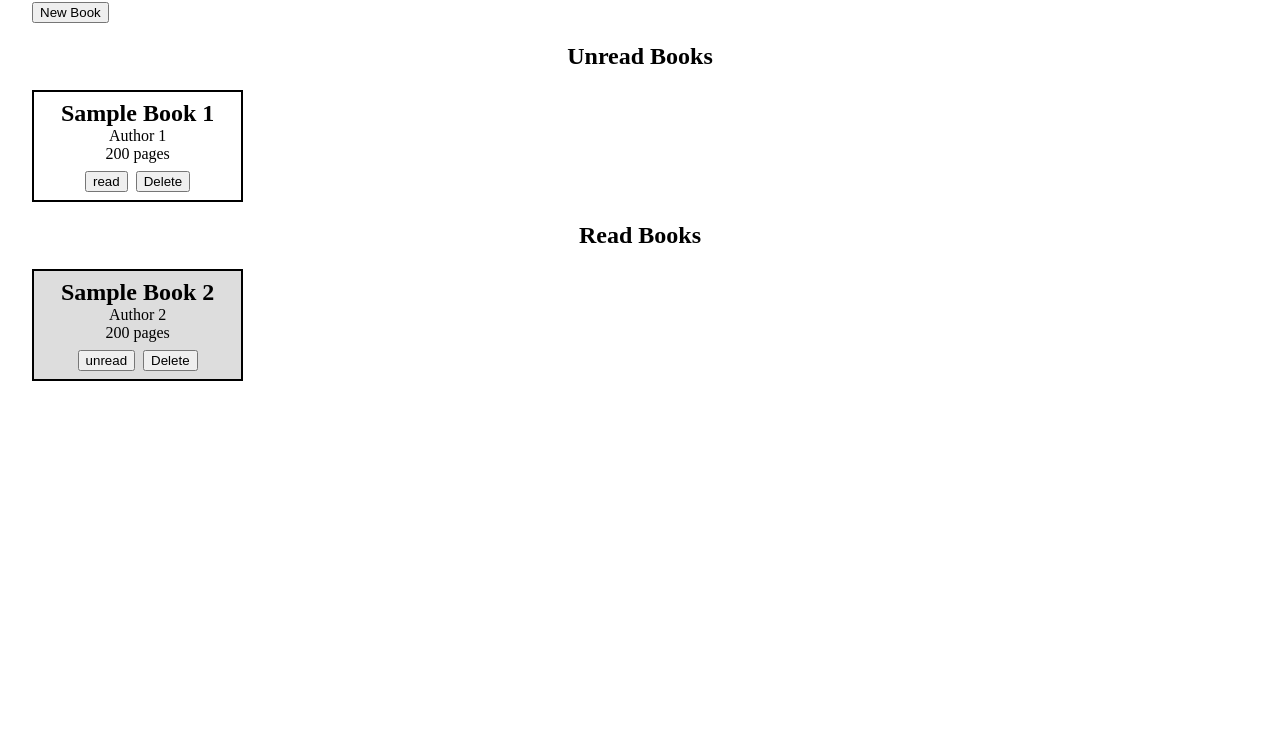
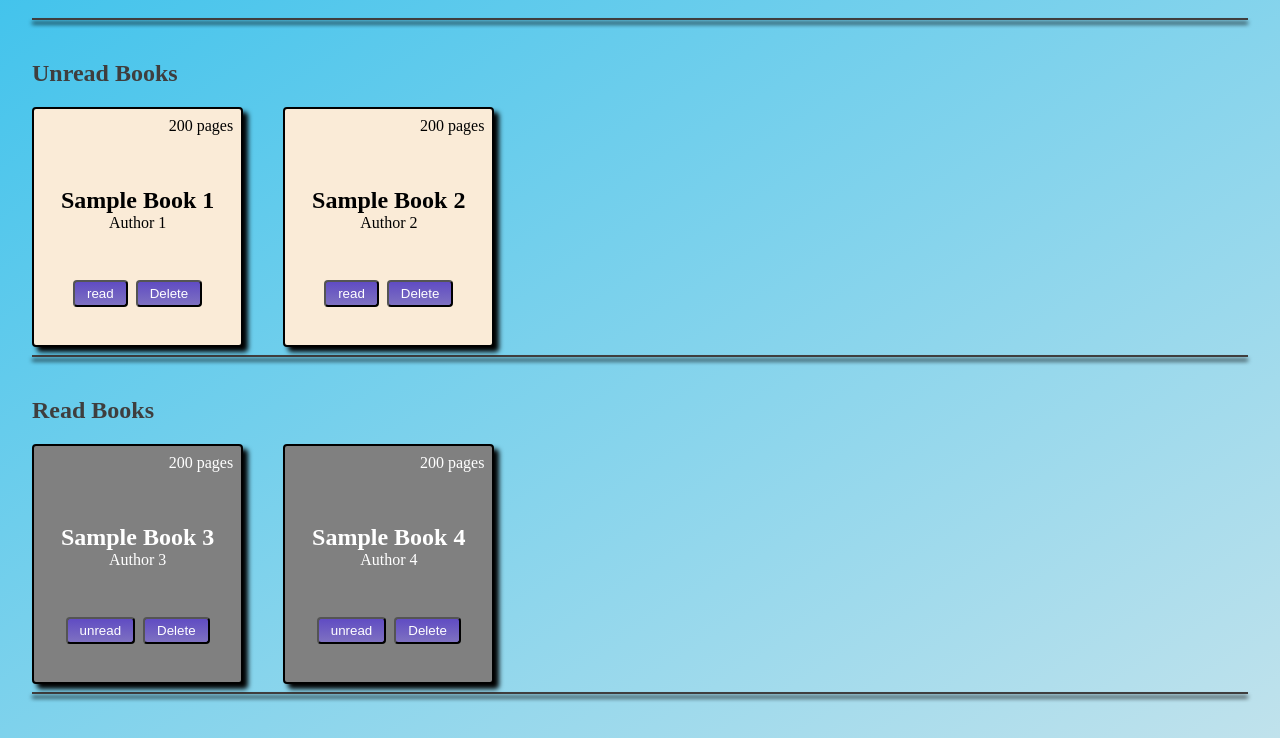
Before and after one commit to persistent-hustler/odin-library, a plain HTML site: page index.html in a window 1280 px wide. Shown: the part 78-816 px from the top of the page. Drawn offline with Linux system fonts and the light colour scheme.

Commit message:
Style the website

```diff
--- a/index.html
+++ b/index.html
@@ -10,11 +10,12 @@
 <body>
     <div class="header">
         <h1>My Library</h1>
-        <button id="newBookDialogOpener">New Book</button>
+        <button id="newBookDialogOpener"><b>+</b>New Book</button>
     </div>
+    <hr>
     <dialog id="addBookDialog">
         <form method="dialog">
-            <h2>Add book</h2>
+            <h2>Add Book</h2>
             <label for="title"> Title
                 <input type="text" name="title" id="title" required>
             </label>
@@ -41,8 +42,10 @@
     <h2>Unread Books</h2>
     <div class="container" id="unread-container">
     </div>
+    <hr>
     <h2>Read Books</h2>
     <div class="container" id="read-container">
     </div>
+    <hr>
 </body>
 </html>
--- a/script.js
+++ b/script.js
@@ -27,8 +27,10 @@ newBookForm.addEventListener('submit', ()=>{
 });
 
 addBookToLibrary('Sample Book 1', 'Author 1', 200, 'unread');
+addBookToLibrary('Sample Book 2', 'Author 2', 200, 'unread');
 
-addBookToLibrary('Sample Book 2', 'Author 2', 200, 'read');
+addBookToLibrary('Sample Book 3', 'Author 3', 200, 'read');
+addBookToLibrary('Sample Book 4', 'Author 4', 200, 'read');
 
 
 myLibrary.forEach(displayBook);
@@ -64,22 +66,26 @@ function displayBook(newBook) {
     pages.textContent = newBook.pages + ' pages';
     newBookCard.appendChild(pages);
 
+    const buttonsContainer = document.createElement('div');
+    buttonsContainer.setAttribute('class', 'buttonsContainer')
+    newBookCard.appendChild(buttonsContainer);
+
     const readStatusButton = document.createElement('button');
     readStatusButton.textContent = (newBook.readStatus === 'read') ? 'unread' : 'read';
     readStatusButton.addEventListener('click', (event)=>{
-        event.target.parentElement.remove();
+        event.target.parentElement.parentElement.remove();
         newBook.readStatus = (newBook.readStatus === 'read') ? 'unread' : 'read';
         displayBook(newBook);
     });
-    newBookCard.appendChild(readStatusButton);
+    buttonsContainer.appendChild(readStatusButton);
 
     const deleteElement = document.createElement('button');
     deleteElement.textContent = 'Delete';
     deleteElement.addEventListener('click', function(event) {
         delete myLibrary[newBook.index];
-        event.target.parentElement.remove();
+        event.target.parentElement.parentElement.remove();
     });
-    newBookCard.appendChild(deleteElement);
+    buttonsContainer.appendChild(deleteElement);
 
     newBookCard.setAttribute('class', 'card');
     if (newBook.readStatus === 'read') {
--- a/style.css
+++ b/style.css
@@ -2,39 +2,87 @@
     box-sizing: border-box;
 }
 
+.header {
+    display: flex;
+    justify-content: space-between;
+    align-items: center;
+}
+
+hr {
+    border: 1px solid rgb(63, 62, 62);
+    box-shadow: 0 4px 4px black;
+    margin-bottom: 40px;
+}
+
+h1, h2 {
+    color: rgb(63, 62, 62);
+}
+
 body {
     padding: 0 24px;
+    /* background-color: #3DC2EC; */
+    background-image: linear-gradient(to bottom right, #3DC2EC, #c0e2ec);
+    min-height: 100vh;
 }
 
-h2 {
-    text-align: center;
+#newBookDialogOpener {
+    padding: 8px 24px;
+    border-radius: 20px;
+    background-color: #604CC3;
+    color: white;
+    font-size: 16px;
+    height: fit-content;
 }
 
 .container {
     display: grid;
     grid-template-columns: repeat(auto-fill, minmax(200px, 1fr));
+    grid-template-rows: repeat(auto-fill, 240px);
     gap: 40px;
     justify-content: start;
 }
 
 .card {
     border: 2px solid black;
+    border-radius: 4px;
     padding: 8px;
     text-align: center;
     overflow-wrap: break-word;
     hyphens: auto;
+    position: relative;
+    display: flex;
+    flex-direction: column;
+    justify-content: center;
+    box-shadow: 5px 5px 5px black;
+}
+
+.card .pages {
+    position: absolute;
+    top: 8px;
+    right: 8px;
+}
+
+.card .buttonsContainer {
+    position: relative;
+    top: 40px;
 }
 
 .card button {
     margin: 8px 4px 0;
+    /* background-color: #604CC3; */
+    background-image: linear-gradient(#604CC3, #7e71c1);
+    color: white;
+    padding: 4px 12px;
+    border-radius: 4px;
 }
 
 #unread-container .card {
-    background-color: white;
+    background-color: antiquewhite;
 }
 
 #read-container .card {
-    background-color: rgb(221, 221, 221);
+    color: white;
+    background-color: gray;
 }
 
 .title {
@@ -42,18 +90,30 @@ h2 {
     font-weight: bold;
 }
 
+dialog{
+    padding: 0;
+    border-radius: 5px;
+    box-shadow: 0px 0px 8px rgb(63, 62, 62);
+}
+
+dialog::backdrop{
+    background: rgba(0, 0, 0, 0.4);
+}
+
 form {
-    background-color: rgb(220, 220, 220);
-    border: 2px solid black;
-    border-radius: 5px;
+    background-color: #7e71c1;
+    color: white;
     display: flex;
     flex-direction: column;
-    padding: 12px 20px;
-    width: 320px;
+    justify-content: center;
+    padding: 20px 32px;
+    width: 360px;
 }
 
 form h2 {
     margin: 0 0 12px;
+    text-align: center;
+    color: white;
 }
 
 label{
@@ -81,4 +141,9 @@ form .buttons {
 
 form button {
     padding: 2px 8px;
+    background-color: #3DC2EC;
+    border: none;
+    color: rgb(63, 62, 62);
+    padding: 4px 12px;
+    border-radius: 4px;
 }
```
